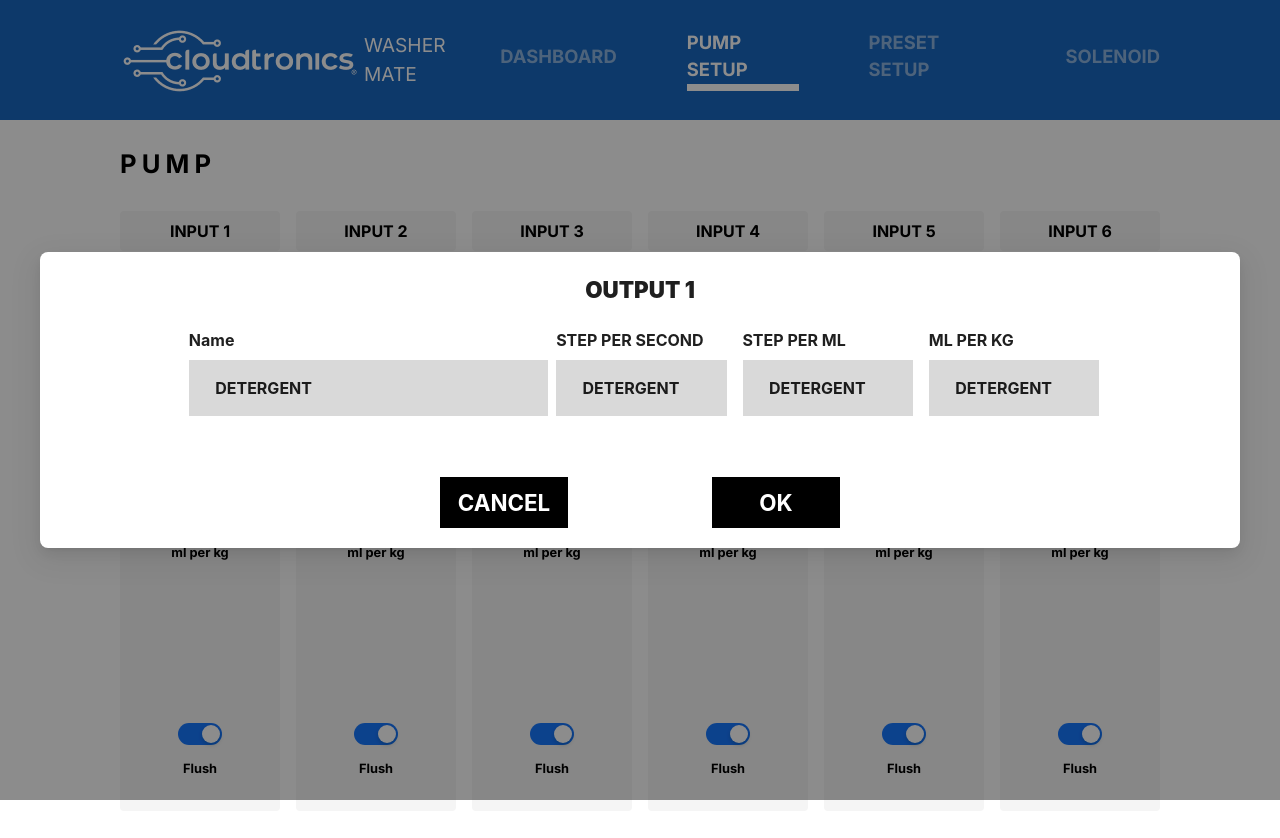
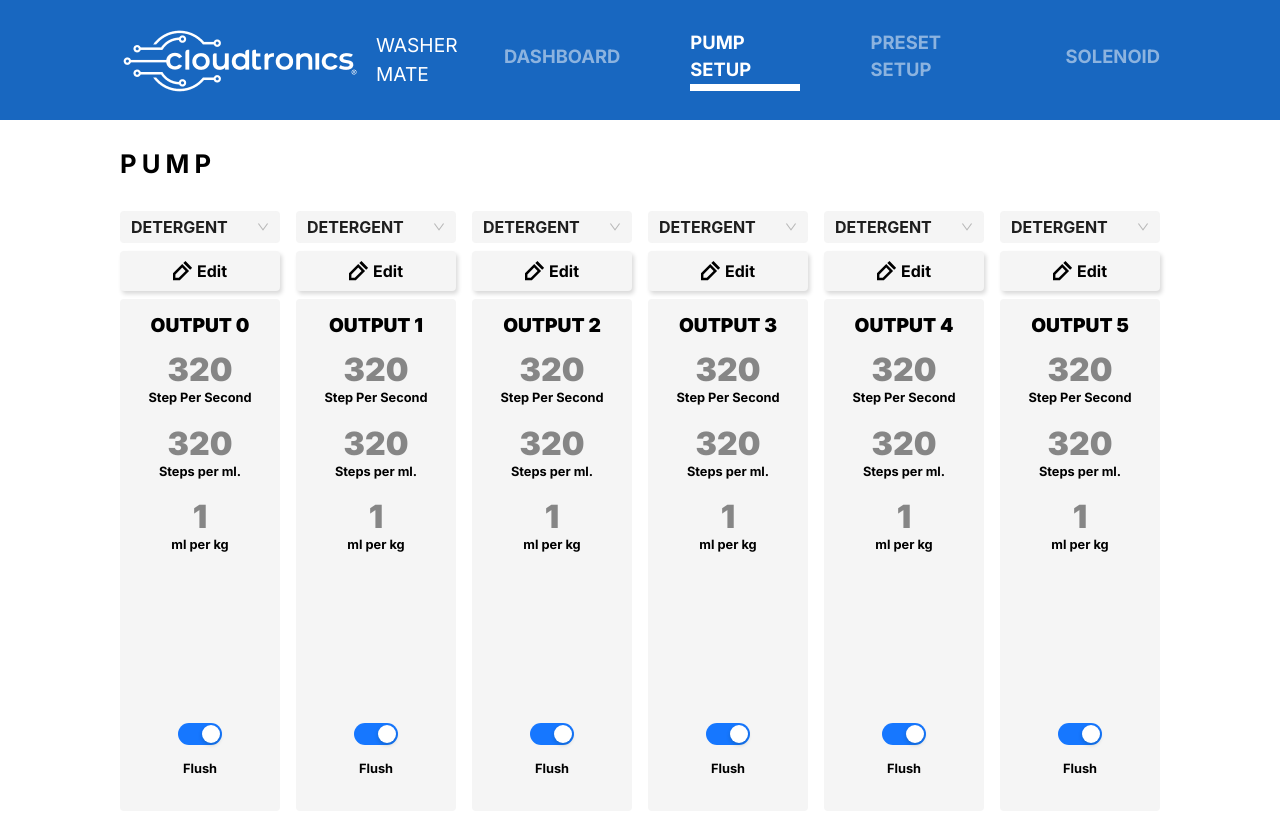
Before and after one commit to piyawatpm/washer-demo2, a Next.js app: page / in a window 1280 px wide. Both pictures are taken after a click on the element "PUMP SETUP". Shown: the top 838 px of the page. Built offline with nearby package versions, Linux system fonts and the light colour scheme.

Commit message:
fix: fix pump setup to new req

```diff
--- a/src/app/__component/PumpSetup.tsx
+++ b/src/app/__component/PumpSetup.tsx
@@ -1,14 +1,25 @@
 import Image from "next/image";
-import { Switch, Modal } from "antd";
+import { Switch, Modal, Select } from "antd";
 import { useState } from "react";
 
 const PumpSetup = () => {
-  const [isModalOpen, setIsModalOpen] = useState(true);
+  const [isModalOpen, setIsModalOpen] = useState(false);
   const handleCloseModal = () => {
     setIsModalOpen(false);
   };
   const handleOpenModal = () => {
     setIsModalOpen(true);
+  };
+  const filterOption = (
+    input: string,
+    option?: { label: string; value: string }
+  ) => (option?.label ?? "").toLowerCase().includes(input.toLowerCase());
+  const onChange = (value: string) => {
+    console.log(`selected ${value}`);
+  };
+
+  const onSearch = (value: string) => {
+    console.log("search:", value);
   };
   return (
     <div className=" w-full h-[1000px]  flex flex-col text-base gap-y-[2rem]">
@@ -81,13 +92,25 @@ const PumpSetup = () => {
         </div>
       </Modal>
       <h1 className="heading">PUMP</h1>
-      <div className=" flex w-full items-center justify-between">
+      <div className=" flex w-full items-center justify-between max-w-screen-xl">
         {[1, 2, 3, 4, 5, 6].map((e, i) => {
           return (
             <div key={i} className=" h-[600px] flex flex-col gap-y-2">
-              <div className="  py-2 w-[10rem] font-bold rounded-[.25rem] bg-[#F5F5F5] text-black flex items-center justify-center">
-                INPUT {i + 1}
-              </div>
+              <Select
+                className=" !w-full !font-bold rounded-[.25rem] !bg-[#F5F5F5] text-black flex items-center justify-center"
+                defaultValue="DETERGENT"
+                style={{ width: 120 }}
+                onChange={onChange}
+                showSearch
+                onSearch={onSearch}
+                filterOption={filterOption}
+                options={[
+                  { value: "DETERGENT", label: "DETERGENT" },
+                  { value: "SOFTENER", label: "SOFTENER" },
+                  { value: "COLORBLEACH", label: "COLOR BLEACH" },
+                ]}
+              />
+
               <button
                 onClick={handleOpenModal}
                 className=" cursor-pointer gap-x-[.3rem] py-2 w-[10rem] font-bold rounded-[.25rem] button-primary text-black flex items-center justify-center"
@@ -122,7 +145,7 @@ const PumpSetup = () => {
                   </div>
                   <div className=" flex flex-col gap-y-1 items-center">
                     <h2 className=" text-[#868686] text-[2rem] font-black">
-                      320
+                      1
                     </h2>
                     <p className="  text-[.8rem] font-bold">ml per kg</p>
                   </div>
--- a/src/app/globals.css
+++ b/src/app/globals.css
@@ -42,3 +42,17 @@ background: #F5F5F5;
 box-shadow: 2px 3px 4px 0px rgba(0, 0, 0, 0.15);
 
 }
+.ant-select-selector{
+  background-color: #F5F5F5 !important;
+  border: none !important;
+
+}
+.ant-select-selection-item{
+  font-weight: 700 !important;
+  font-size: 1rem !important;
+}
+.ant-select-item{
+  font-weight: 700 !important;
+  font-size: 1rem !important;
+
+}
--- a/src/app/page.tsx
+++ b/src/app/page.tsx
@@ -22,6 +22,7 @@ export default function Home() {
   return (
     <main className="flex min-h-screen flex-col items-center justify-between bg-white ">
       <div className=" w-full h-[120px] bg-[#1867C0] flex  items-center px-[7.5rem]">
+        <div className=" flex items-center gap-x-3">
           <Image
             className=""
             src="/logo.png"
@@ -33,6 +34,7 @@ export default function Home() {
           <p className=" text-[1.2rem] text-white font-normal mx-auto">
             WASHER MATE
           </p>
+        </div>
         <div className=" flex ml-auto gap-x-[70px] items-center">
           {["DASHBOARD", "PUMP SETUP", "PRESET SETUP", "SOLENOID"].map(
             (e, index) => {
```
Lines whose indentation alone changed are shown as unchanged.
